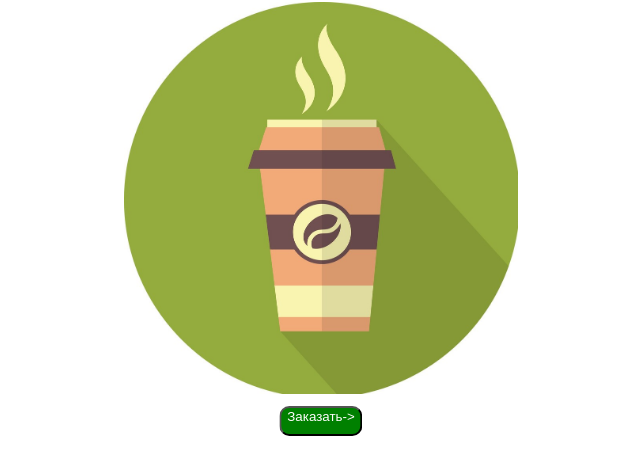
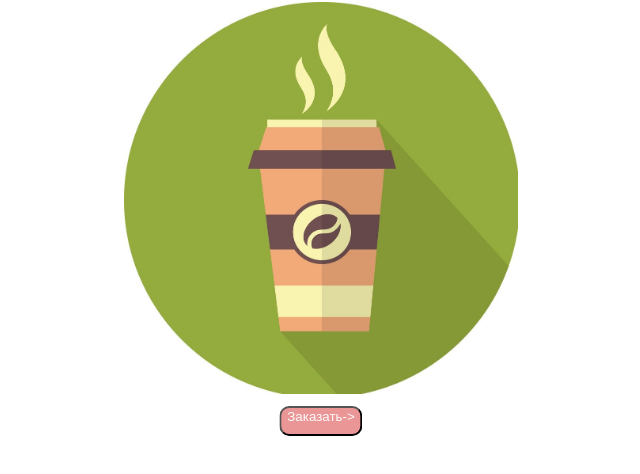
Before and after one commit to LiraUdina/cofe, a plain HTML site: page index.html in a window 1280 px wide. In both pictures the pointer is over the button "Заказать->". Shown: the part 186-660 px from the top of the page, without its empty margins (319-959 px from the left). Drawn offline with Linux system fonts and the light colour scheme.

Commit message:
Готово

```diff
--- a/str1.css
+++ b/str1.css
@@ -7,6 +7,7 @@
     margin-top: 10%;
     justify-content: center;
     align-items: center;
+    text-align: center;
 }
 body {
     background-color:rgb(255, 255, 255);
@@ -25,4 +26,8 @@ img {display: block;
     transform: translate(-50%, 0);
     margin-top: 1%;
     color: rgb(253, 252, 251);
+    transition: background-color 1s ease;
 }
+.knopka:hover {
+  background-color: rgba(204, 0, 0, 0.411);
+}
```
Also changed, not shown: index.html (+0 -1 lines).
